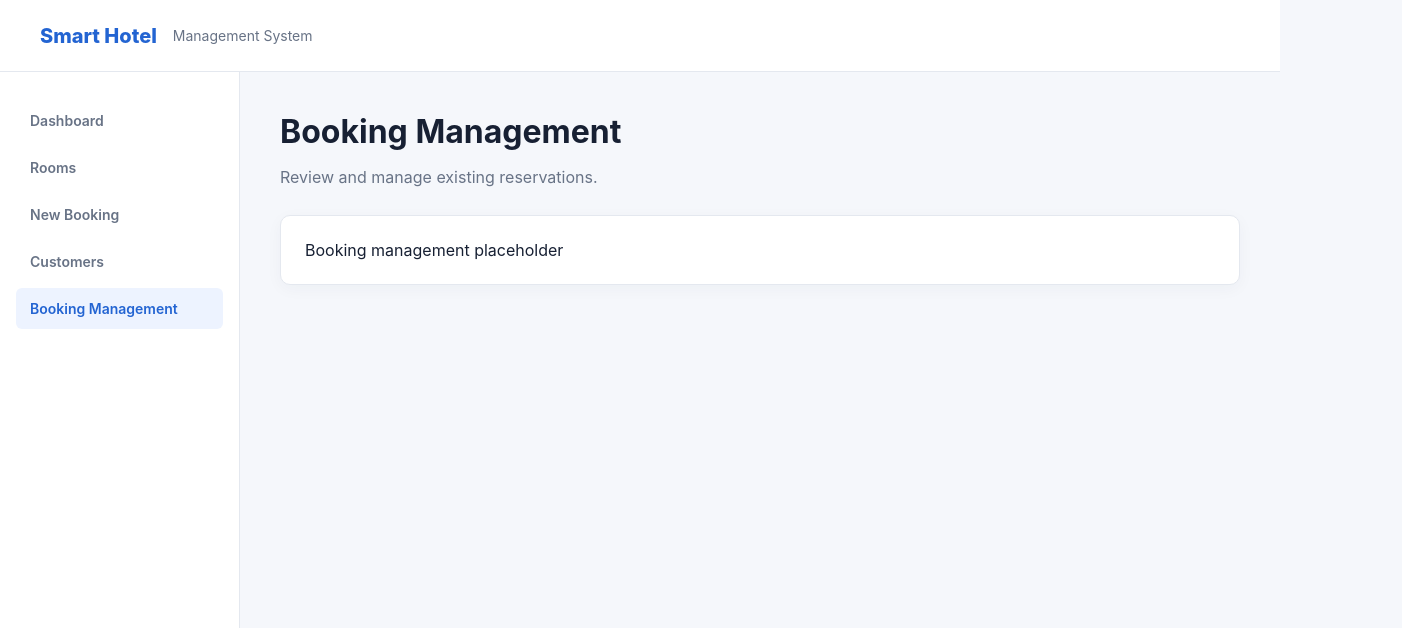
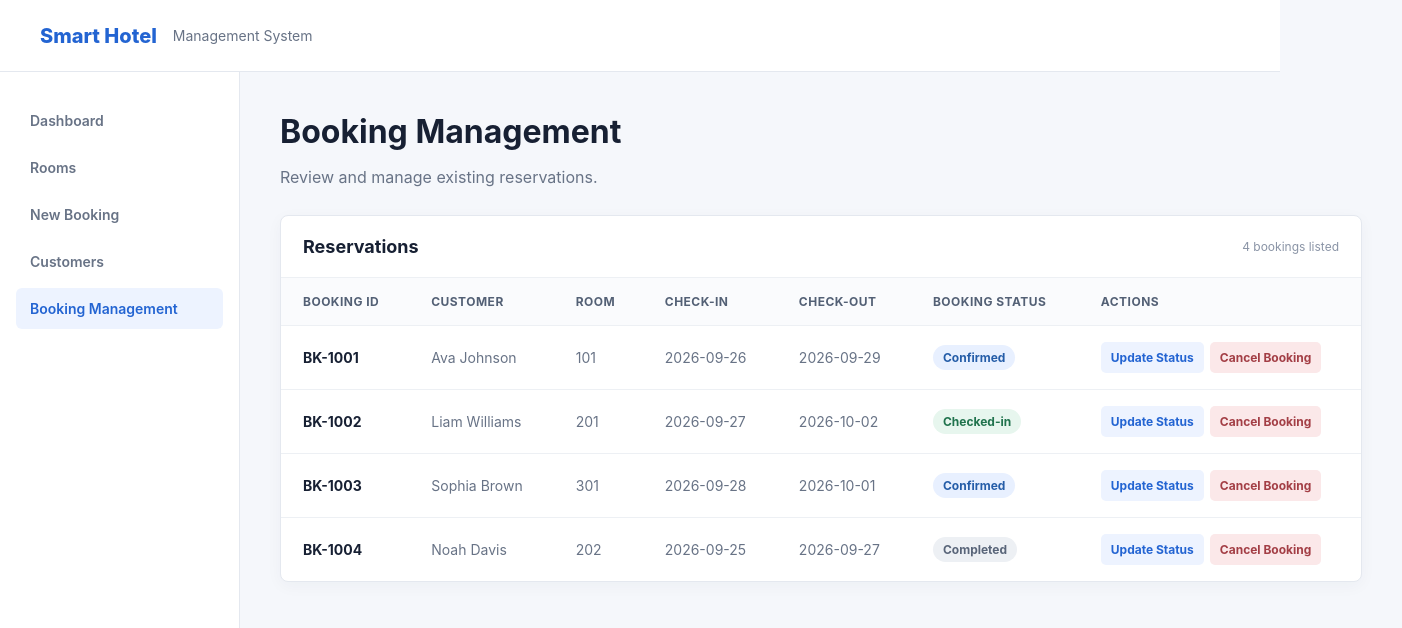
Before and after one commit to sachinthashehara6525-hub/smart-hotel-management-system, a React app in the folder frontend/: page /booking-management in a window 1280 px wide. Shown: the top 628 px of the page, 1402 px wide, since content can reach past the window. Built offline with nearby package versions, Linux system fonts and the light colour scheme; the HTML template or start-up script is replaced by a standard one.

Commit message:
Add booking management page

```diff
--- a/frontend/src/App.css
+++ b/frontend/src/App.css
@@ -41,6 +41,19 @@ tbody tr:hover { background: #fbfcfe; }
 .status-badge.available { color: #20734d; background: #e7f6ee; }
 .status-badge.occupied { color: #9a5b14; background: #fff1dc; }
 .status-badge.maintenance { color: #a33e45; background: #fbe8e9; }
+.status-badge.confirmed { color: #255da8; background: #e8f0ff; }
+.status-badge.checked-in { color: #20734d; background: #e7f6ee; }
+.status-badge.completed { color: #596579; background: #edf0f4; }
+.status-badge.cancelled { color: #a33e45; background: #fbe8e9; }
+.booking-management-card { width: 100%; }
+.booking-management-card table { min-width: 1080px; }
+.booking-id { color: #172033; font-weight: 700; }
+.booking-actions { white-space: nowrap; }
+.action-button { border: 1px solid transparent; border-radius: 5px; padding: 7px 9px; font: inherit; font-size: 12px; font-weight: 700; cursor: pointer; }
+.action-button.update { color: #2364d2; background: #edf3ff; }
+.action-button.cancel { color: #a33e45; background: #fbe8e9; margin-left: 6px; }
+.action-button:hover { filter: brightness(.96); }
+.action-button:disabled { cursor: not-allowed; opacity: .5; }
 .booking-card { max-width: 720px; background: #fff; border: 1px solid #e4e8ef; border-radius: 8px; padding: 28px; box-shadow: 0 4px 16px rgba(34, 51, 84, .04); }
 .booking-form { display: grid; gap: 9px; }
 .booking-form label { color: #172033; font-size: 14px; font-weight: 600; }
--- a/frontend/src/pages/BookingManagement.jsx
+++ b/frontend/src/pages/BookingManagement.jsx
@@ -1,5 +1,64 @@
+import { useState } from 'react'
+
 function BookingManagement() {
-  return <><header className="page-header"><h1>Booking Management</h1><p>Review and manage existing reservations.</p></header><div className="placeholder-card">Booking management placeholder</div></>
+  const [bookings, setBookings] = useState([
+    { id: 'BK-1001', customer: 'Ava Johnson', room: '101', checkIn: '2026-09-26', checkOut: '2026-09-29', status: 'Confirmed' },
+    { id: 'BK-1002', customer: 'Liam Williams', room: '201', checkIn: '2026-09-27', checkOut: '2026-10-02', status: 'Checked-in' },
+    { id: 'BK-1003', customer: 'Sophia Brown', room: '301', checkIn: '2026-09-28', checkOut: '2026-10-01', status: 'Confirmed' },
+    { id: 'BK-1004', customer: 'Noah Davis', room: '202', checkIn: '2026-09-25', checkOut: '2026-09-27', status: 'Completed' },
+  ])
+
+  const statusSequence = ['Confirmed', 'Checked-in', 'Completed']
+
+  function updateStatus(bookingId) {
+    setBookings((currentBookings) => currentBookings.map((booking) => {
+      if (booking.id !== bookingId || booking.status === 'Cancelled') return booking
+      const currentStatusIndex = statusSequence.indexOf(booking.status)
+      const nextStatus = statusSequence[(currentStatusIndex + 1) % statusSequence.length]
+      return { ...booking, status: nextStatus }
+    }))
+  }
+
+  function cancelBooking(bookingId) {
+    setBookings((currentBookings) => currentBookings.map((booking) => (
+      booking.id === bookingId ? { ...booking, status: 'Cancelled' } : booking
+    )))
+  }
+
+  return (
+    <>
+      <header className="page-header">
+        <h1>Booking Management</h1>
+        <p>Review and manage existing reservations.</p>
+      </header>
+      <section className="table-card booking-management-card">
+        <div className="table-heading"><h2>Reservations</h2><span>{bookings.length} bookings listed</span></div>
+        <div className="table-wrapper">
+          <table>
+            <thead>
+              <tr><th>Booking ID</th><th>Customer</th><th>Room</th><th>Check-in</th><th>Check-out</th><th>Booking Status</th><th>Actions</th></tr>
+            </thead>
+            <tbody>
+              {bookings.map((booking) => (
+                <tr key={booking.id}>
+                  <td className="booking-id">{booking.id}</td>
+                  <td>{booking.customer}</td>
+                  <td>{booking.room}</td>
+                  <td>{booking.checkIn}</td>
+                  <td>{booking.checkOut}</td>
+                  <td><span className={`status-badge ${booking.status.toLowerCase().replace('-', '-')}`}>{booking.status}</span></td>
+                  <td className="booking-actions">
+                    <button type="button" className="action-button update" onClick={() => updateStatus(booking.id)} disabled={booking.status === 'Cancelled'}>Update Status</button>
+                    <button type="button" className="action-button cancel" onClick={() => cancelBooking(booking.id)} disabled={booking.status === 'Cancelled'}>Cancel Booking</button>
+                  </td>
+                </tr>
+              ))}
+            </tbody>
+          </table>
+        </div>
+      </section>
+    </>
+  )
 }
 
 export default BookingManagement
```
